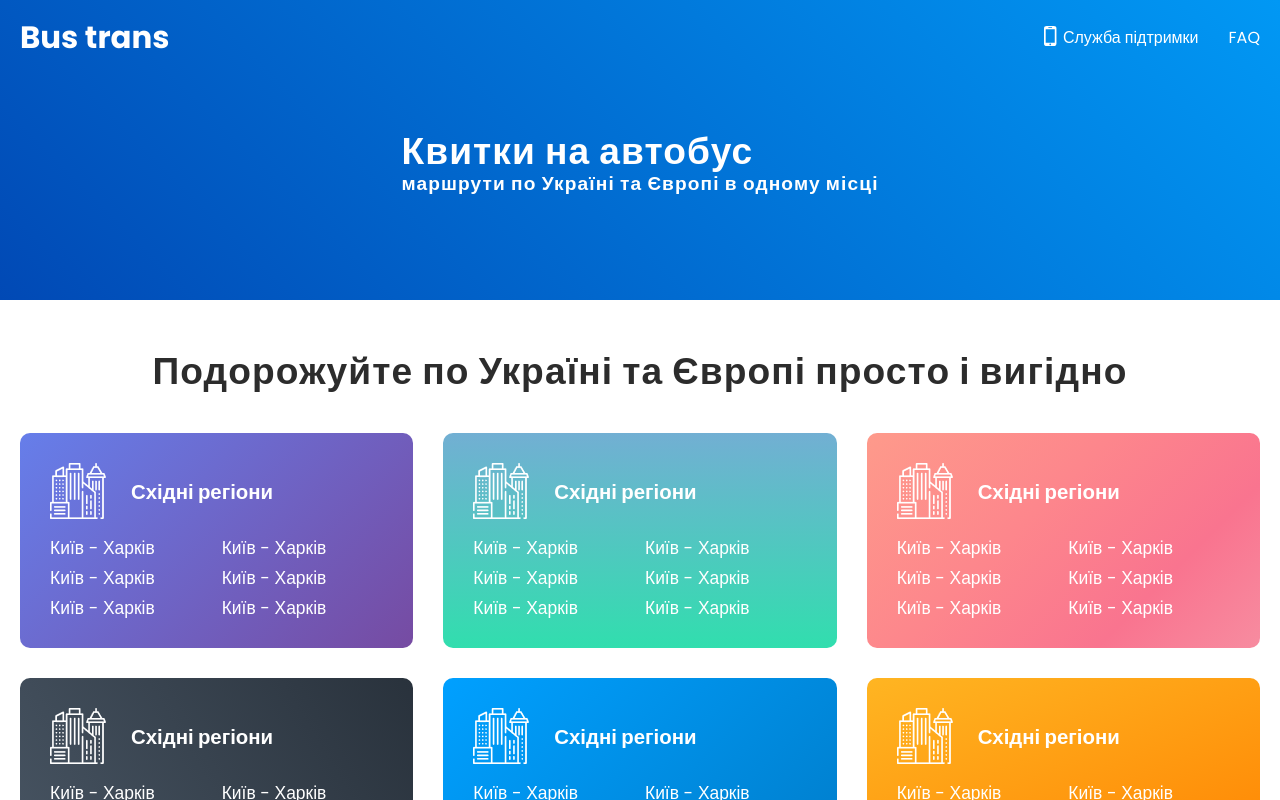
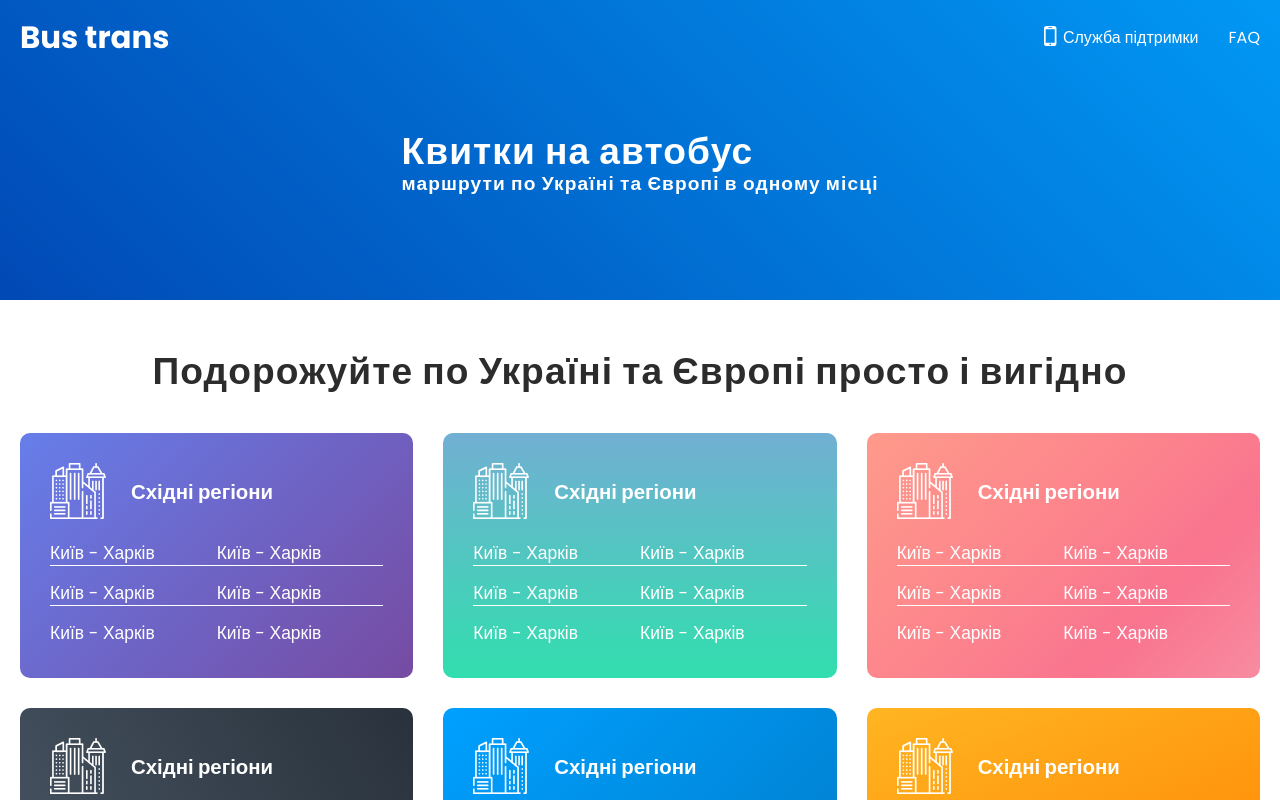
Before and after one commit to LVAndr/bus-transportation, a Vue app: page / in a window 1280 px wide. Shown: the top 800 px of the page. Built offline with nearby package versions, Linux system fonts and the light colour scheme.

Commit message:
add underline to item of trip

```diff
--- a/src/components/TripCard.vue
+++ b/src/components/TripCard.vue
@@ -27,34 +27,52 @@ const props = defineProps({
   <div class="trip-card__bottom trip-bottom">
     <ul class="trip-bottom__list list-reset">
       <li class="trip-bottom__item">
+        <div>
           <span class="trip-bottom__item-departure">Київ</span>
           -
           <span class="trip-bottom__item-destination">Харків</span>
+        </div>
+        <hr class="trip-bottom__item-hr">
       </li>
       <li class="trip-bottom__item">
+        <div>
           <span class="trip-bottom__item-departure">Київ</span>
           -
           <span class="trip-bottom__item-destination">Харків</span>
+        </div>
+        <hr class="trip-bottom__item-hr">
       </li>
+
       <li class="trip-bottom__item">
+        <div>
           <span class="trip-bottom__item-departure">Київ</span>
           -
           <span class="trip-bottom__item-destination">Харків</span>
+        </div>
+        <hr class="trip-bottom__item-hr">
       </li>
       <li class="trip-bottom__item">
+        <div>
           <span class="trip-bottom__item-departure">Київ</span>
           -
           <span class="trip-bottom__item-destination">Харків</span>
+        </div>
+        <hr class="trip-bottom__item-hr">
       </li>
+
       <li class="trip-bottom__item">
+        <div>
           <span class="trip-bottom__item-departure">Київ</span>
           -
           <span class="trip-bottom__item-destination">Харків</span>
+        </div>
       </li>
       <li class="trip-bottom__item">
+        <div>
           <span class="trip-bottom__item-departure">Київ</span>
           -
           <span class="trip-bottom__item-destination">Харків</span>
+        </div>
       </li>
     </ul>
   </div>
@@ -86,10 +104,25 @@ const props = defineProps({
     &__list{
       display: grid;
       grid-template-columns: repeat(2, 1fr);
-      column-gap: 10px
     }
     &__item:not(:last-child){
       margin-bottom: 10px;
+    }
+    &__item{
+      padding: 5px 0;
+      position: relative;
+      cursor: pointer;
+    }
+    &__item-hr{
+      margin: 5px 0;
+      border: none;
+      height: 1px;
+      background-color: #ffffff;
+      position: absolute;
+      top: 22px;
+      right: 0;
+      left: 0;
+      z-index: 2;
     }
   }
 }
```
Lines whose indentation alone changed are shown as unchanged.
